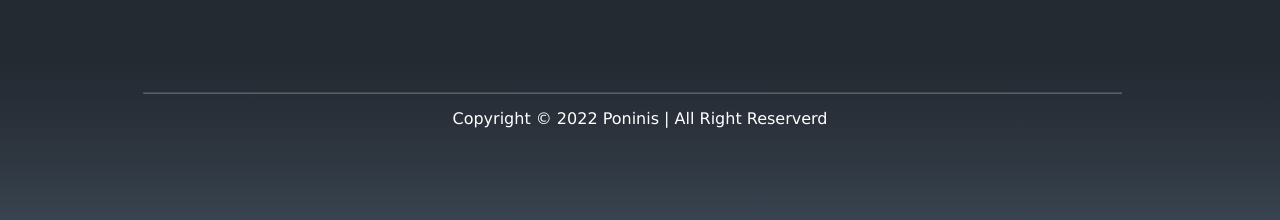
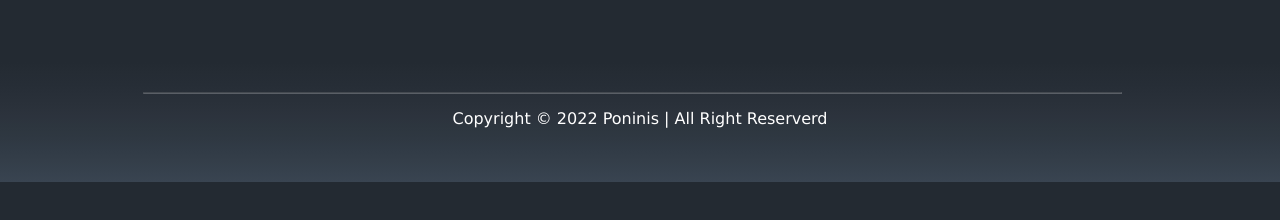
Before and after one commit to KwadroDev/web_comingsoon, a plain HTML site: page index.html in a window 1280 px wide. Shown: the part 2462-2682 px from the top of the page. After the commit the page ends 2644 px from the top, so only its background shows below. Drawn offline with Linux system fonts and the light colour scheme.

Commit message:
Footer update

```diff
--- a/css/style.css
+++ b/css/style.css
@@ -237,7 +237,7 @@ body h1 {
 
 .Footer {
     text-align: center;
-    min-height: 20vh;
+    min-height: 15vh;
     margin: 50px 0 15px 0;
     font-size: 18px;
     color: white;
```
